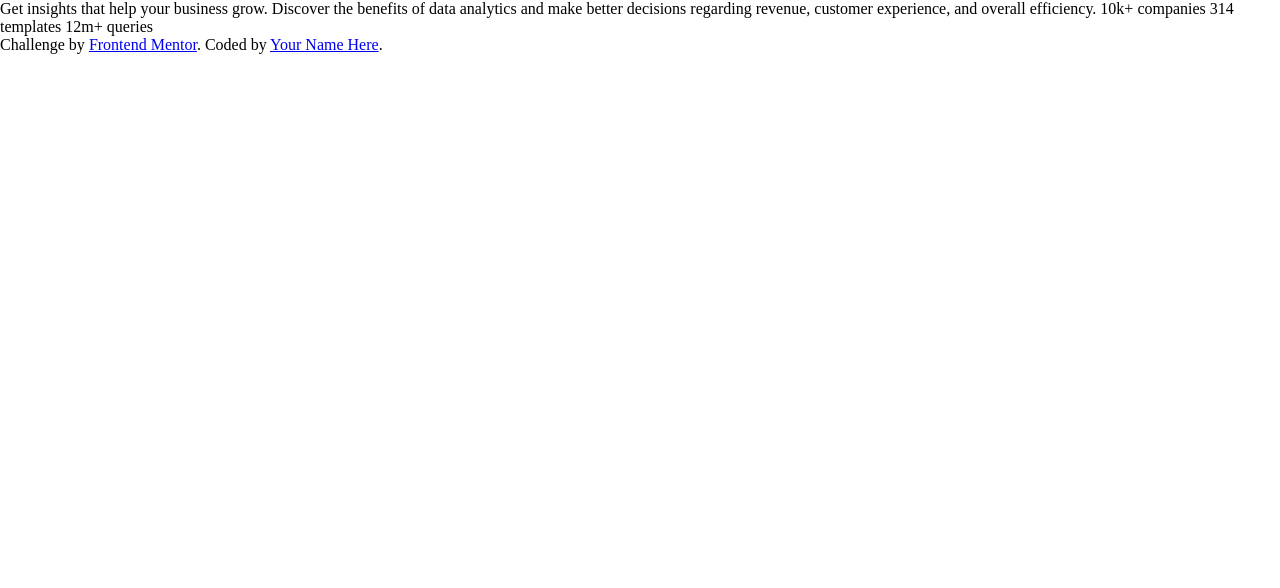
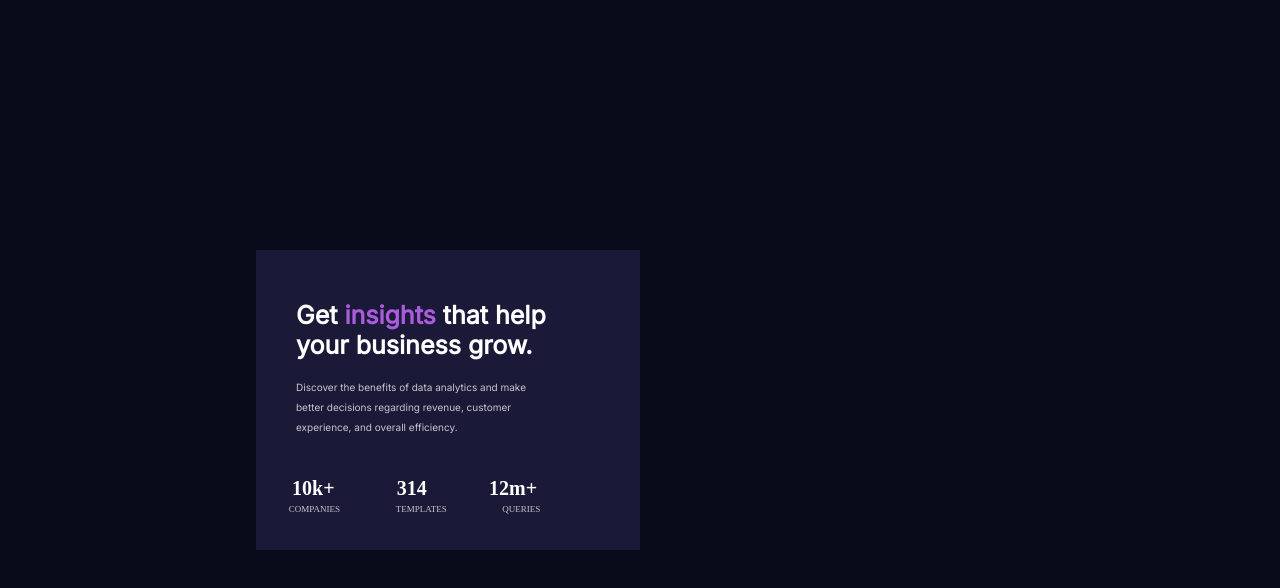
Before and after one commit to jcamargoUK/Stats-card, a plain HTML site: page index.html in a window 1280 px wide. Drawn offline with Linux system fonts and the light colour scheme.

Commit message:
left side nearly completed

```diff
--- a/index.html
+++ b/index.html
@@ -6,22 +6,40 @@
 
   <link rel="icon" type="image/png" sizes="32x32" href="./images/favicon-32x32.png">
   <link rel="stylesheet" href="style.css">
+  <link rel="preconnect" href="https://fonts.googleapis.com">
+  <link rel="preconnect" href="https://fonts.gstatic.com" crossorigin>
+  <link href="https://fonts.googleapis.com/css2?family=Inter&display=swap" rel="stylesheet">
   <title>Frontend Mentor | Stats preview card component</title>
 </head>
 <body>
+ <div class="main">
+  <div class="left">
+    <h1>Get <strong>insights</strong> that help<br> your business grow.</h1>
+    <p id="info">Discover the benefits of data analytics and make<br> better decisions regarding revenue, customer<br>
+    experience, and overall efficiency.</p>
+      <div class="info">
+        <div class="numbers">
+          <p>10k+</p>
+          <p>314</p>
+          <p>12m+</p>
 
-  Get insights that help your business grow.
+          </div>
 
-  Discover the benefits of data analytics and make better decisions regarding revenue, customer
-  experience, and overall efficiency.
+        <div id="ctq">
+          <p>companies</p>
+          <p>templates</p>
+          <p>queries</p>
+        </div>
 
-  10k+ companies
-  314 templates
-  12m+ queries
+      </div>
+  </div>
+  <div class="right">
+    <div class="image">
 
-  <div class="attribution">
-    Challenge by <a href="https://www.frontendmentor.io?ref=challenge" target="_blank">Frontend Mentor</a>.
-    Coded by <a href="#">Your Name Here</a>.
+    </div>
   </div>
+</div>
+
+
 </body>
 </html>
--- a/style.css
+++ b/style.css
@@ -6,8 +6,66 @@
   --main-paragraph: hsla(0, 0%, 100%, 0.75);
   --stat-headings: hsla(0, 0%, 100%, 0.6);
 }
-
 body{
   margin: 0;
   padding: 0;
+  background-color: var(--very-dark-blue);
 }
+.main{
+  position: absolute;
+  left: 50%;
+  top: 50%;
+  transform: translate(-50%, -50%);
+  width: 60%;
+  height: 300px;
+  display: grid;
+  grid-template-columns: 50% 50%;
+  border-radius: 10px;
+}
+strong{
+  color: var(--soft-violet);
+}
+h1{
+  font-family:'Inter', sans-serif;
+  font-weight: 700;
+  padding-left: 40px;
+  font-size: 25px;
+  margin-top: 50px;
+}
+#info{
+  font-family:'Inter', sans-serif;
+  font-weight: 400;
+  font-size: 10px;
+  padding-left: 40px;
+  width: 80%;
+  color: var(--main-paragraph);
+  line-height: 20px;
+}
+.numbers{
+  text-align: center;
+  display: flex;
+  justify-content: space-around;
+  width: 80%;
+  padding-left: 5px;
+  font-size: 20px;
+  font-weight: 700;
+  margin-top: 20px;
+  padding-bottom: 0;
+}
+#ctq{
+  text-align: center;
+  display: flex;
+  justify-content: space-around;
+  width: 80%;
+  padding-left: 5px;
+  color: var(--main-paragraph);
+  text-transform: uppercase;
+  font-size: 9px;
+  padding-top: 0;
+  margin-top: -25px;
+}
+.left{
+
+  background-color: var(--dark-desaturated-blue);
+  color: var(--white);
+}
```
Also changed, not shown: images/desktop.jpg (renamed from images/image-header-desktop.jpg).
